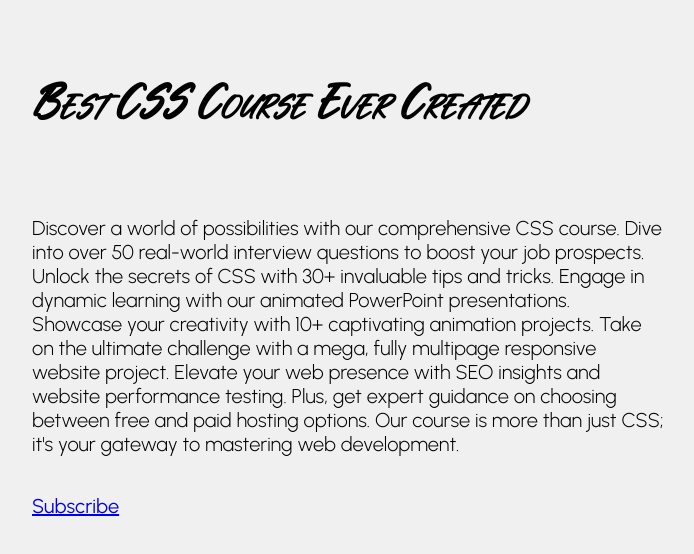
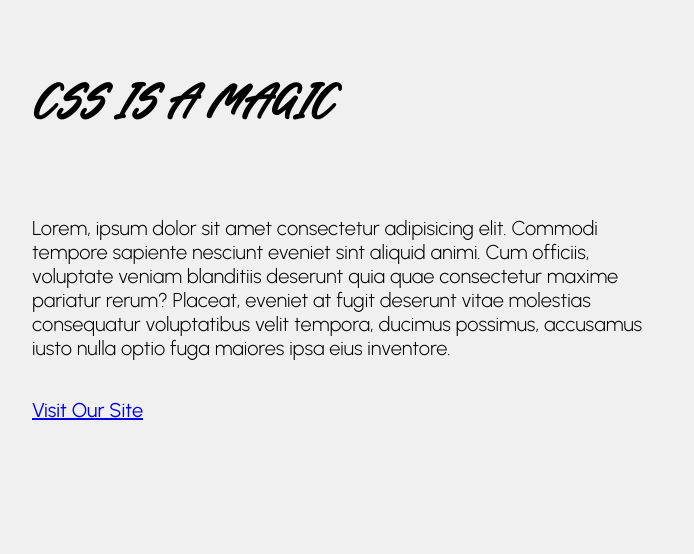
Before and after one commit to naxim-khan/css_lectures-for-students, a plain HTML site: page 5_font/index.html in a window 1280 px wide. Shown: the whole page, without its empty margins (292-986 px from the left). Drawn offline with Linux system fonts and the light colour scheme.

Commit message:
fonts and text

```diff
--- a/5_font/index.html
+++ b/5_font/index.html
@@ -15,22 +15,13 @@
   <body>
     <section class="hero-section">
       <br />
-      <h1>Best CSS Course Ever Created</h1>
+      <h1>CSS IS A MAGIC</h1>
       <br />
       <p>
-        Discover a world of possibilities with our comprehensive CSS course.
-        Dive into over 50 real-world interview questions to boost your job
-        prospects. Unlock the secrets of CSS with 30+ invaluable tips and
-        tricks. Engage in dynamic learning with our animated PowerPoint
-        presentations. Showcase your creativity with 10+ captivating animation
-        projects. Take on the ultimate challenge with a mega, fully multipage
-        responsive website project. Elevate your web presence with SEO insights
-        and website performance testing. Plus, get expert guidance on choosing
-        between free and paid hosting options. Our course is more than just CSS;
-        it's your gateway to mastering web development.
+        Lorem, ipsum dolor sit amet consectetur adipisicing elit. Commodi tempore sapiente nesciunt eveniet sint aliquid animi. Cum officiis, voluptate veniam blanditiis deserunt quia quae consectetur maxime pariatur rerum? Placeat, eveniet at fugit deserunt vitae molestias consequatur voluptatibus velit tempora, ducimus possimus, accusamus iusto nulla optio fuga maiores ipsa eius inventore.
       </p>
       <br />
-      <a href="#" target="_blank" type="button">Subscribe</a>
+      <a href="#" target="_blank" type="button">Visit Our Site</a>
     </section>
   </body>
 </html>
```
Also changed, not shown: 6_text/index.html (renamed from text/index.html), 6_text/style.css (renamed from text/style.css).
